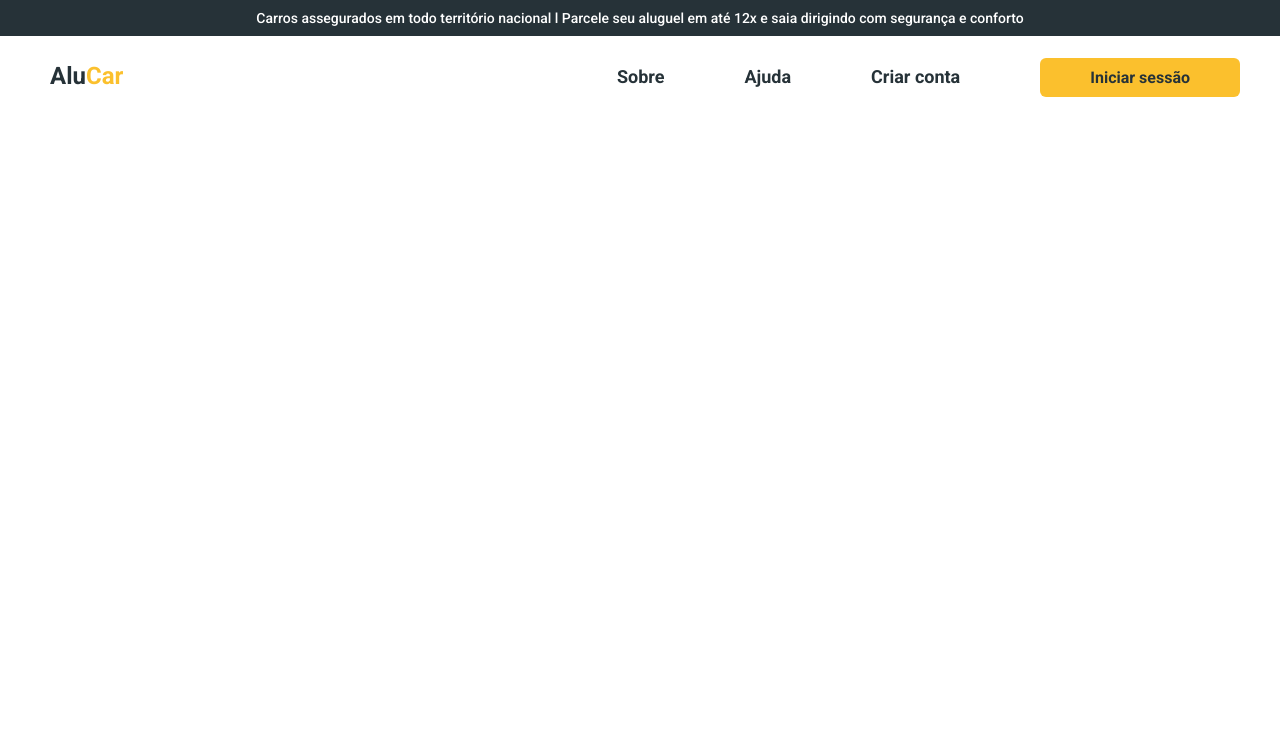
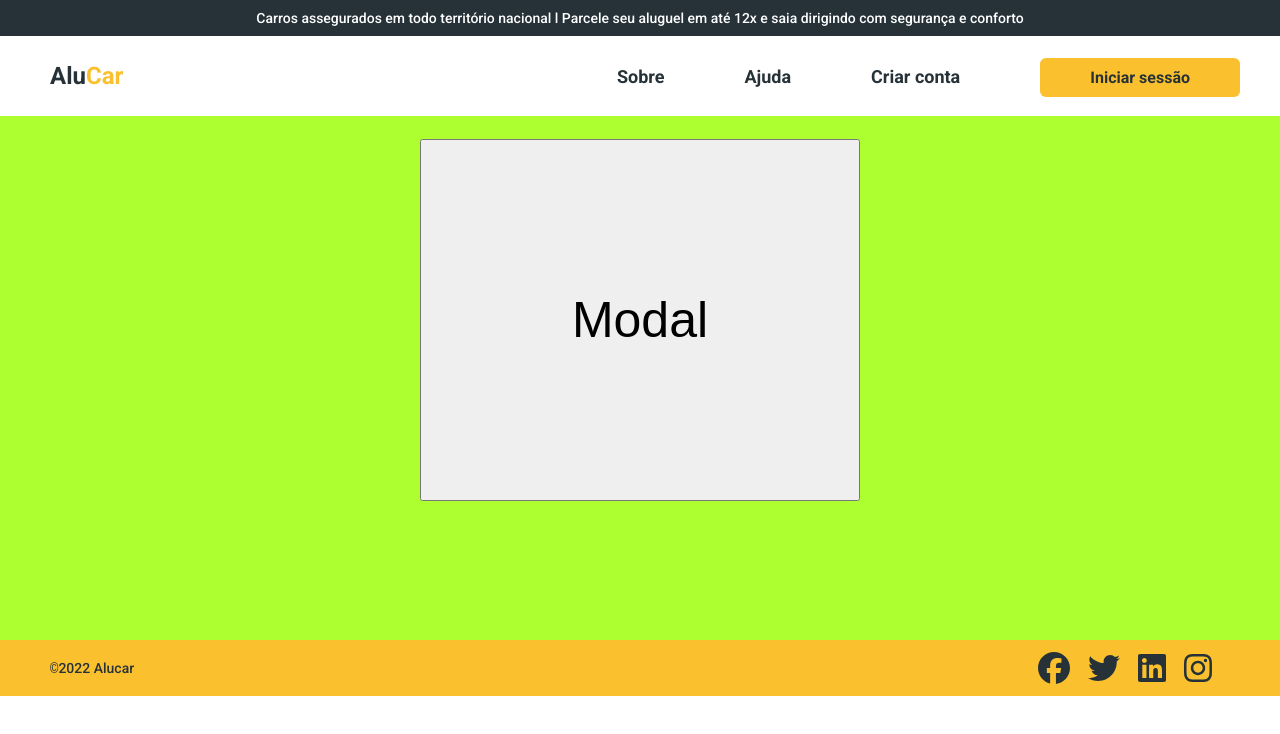
Before and after one commit to noubarijou/PICTDFEFinal, a React (Create React App) app in the folder alucar/: page /testeModal in a window 1280 px wide. Shown: the top 734 px of the page. Built offline with nearby package versions, Linux system fonts and the light colour scheme.

Commit message:
add modal product

```diff
--- a/alucar/package.json
+++ b/alucar/package.json
@@ -28,11 +28,12 @@
     "react-dom": "^17.0.2",
     "react-helmet-async": "^1.2.3",
     "react-hook-form": "^7.28.1",
+    "react-modal": "^3.14.4",
     "react-router-dom": "^6.2.2",
     "react-scripts": "5.0.0",
     "react-select": "^5.2.2",
     "react-validation": "^3.0.7",
-    "sass": "^1.49.9",
+    "sass": "^1.49.11",
     "sweetalert2": "^11.4.4",
     "validator": "^13.7.0",
     "web-vitals": "^2.1.4",
--- /dev/null
+++ b/alucar/src/components/ModalCriaProd/index.js
@@ -0,0 +1,42 @@
+import "./style.scss";
+import {useState} from "react";
+import Modal from 'react-modal';
+import vector from './img/Vector.png';
+
+Modal.setAppElement('#root')
+
+ const ModalCriaProd =() => {
+    const [modalVisible, setModalVisible] = useState (false);
+
+    function hundleModal(){
+        if(modalVisible===false){
+            setModalVisible(true);
+        }else{
+           setModalVisible(false)
+        }
+
+    }
+        return (
+
+        <div className="container">
+            <button className="modalButton" onClick={hundleModal}>Modal</button>
+            <Modal
+            isOpen = {modalVisible}
+            onRequestClose = {hundleModal}>
+                    <div>
+                        <div>
+                            <img src={vector} alt="check" width={'150px'} />
+                        </div>
+                        <div>
+                            <h5> Produto adicionado Sucesso!</h5>
+                            <button></button>
+                        </div>
+                        <div><button onClick={hundleModal}>Ok</button></div>
+                    </div>
+            </Modal>
+        </div>
+
+     );
+}
+
+export default ModalCriaProd;
--- /dev/null
+++ b/alucar/src/components/ModalCriaProd/style.scss
@@ -0,0 +1,7 @@
+div.container{
+    background-color: greenyellow;
+    button.modalButton{
+        font-size: 50px;
+        padding: 150px;
+    }
+}
--- /dev/null
+++ b/alucar/src/pages/Teste/TesteModal.js
@@ -0,0 +1,12 @@
+import ModalCriaProd from '../../components/ModalCriaProd';
+
+
+function TesteModal() {
+  return (
+    <>
+    <ModalCriaProd />
+    </>
+  );
+}
+
+export default TesteModal;
--- a/alucar/src/routes/index.js
+++ b/alucar/src/routes/index.js
@@ -18,6 +18,7 @@ import { SandBox } from "../pages/SandBox";
 
 import {Lojin} from '../pages/Teste/Lojin';
 import {Register} from '../pages/Teste/Register';
+import TesteModal from "../pages/Teste/TesteModal";
 /* import * as serviceWorker from './serviceWorker'; */
 
 const RouteList = () => {
@@ -42,6 +43,7 @@ const RouteList = () => {
                     <Route path="sandbox" element={<SandBox />} />
                     <Route path="/lojin" element={<Lojin />} />
                     <Route path="/register" element={<Register />} />
+                    <Route path="/testeModal" element={<TesteModal />} />
                     {/* <Route path="/categorias" element={<Categorias />} /> */}
                 </Routes>
                 <Footer />
```
Also changed, not shown: alucar/src/components/ModalCriaProd/img/Vector.png (added), 1 other file (tests, documents, lock files or other folders).
